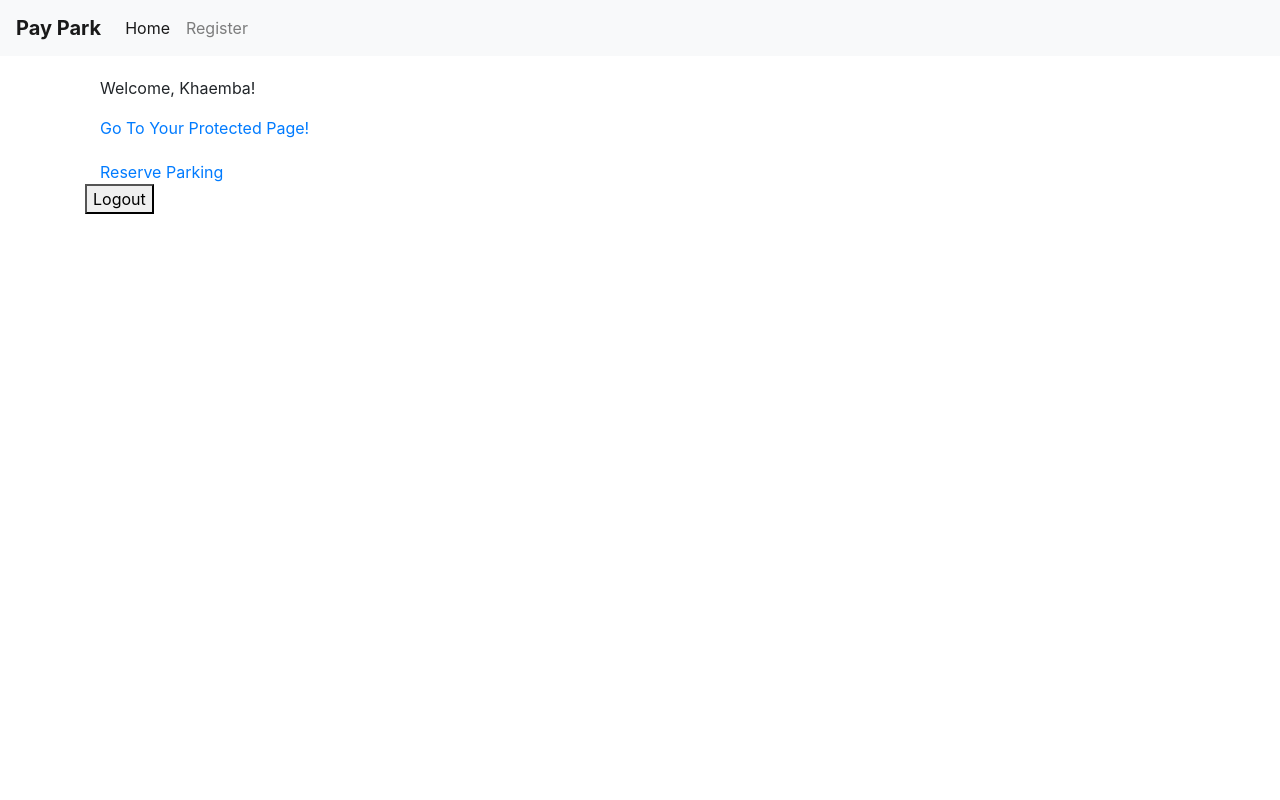
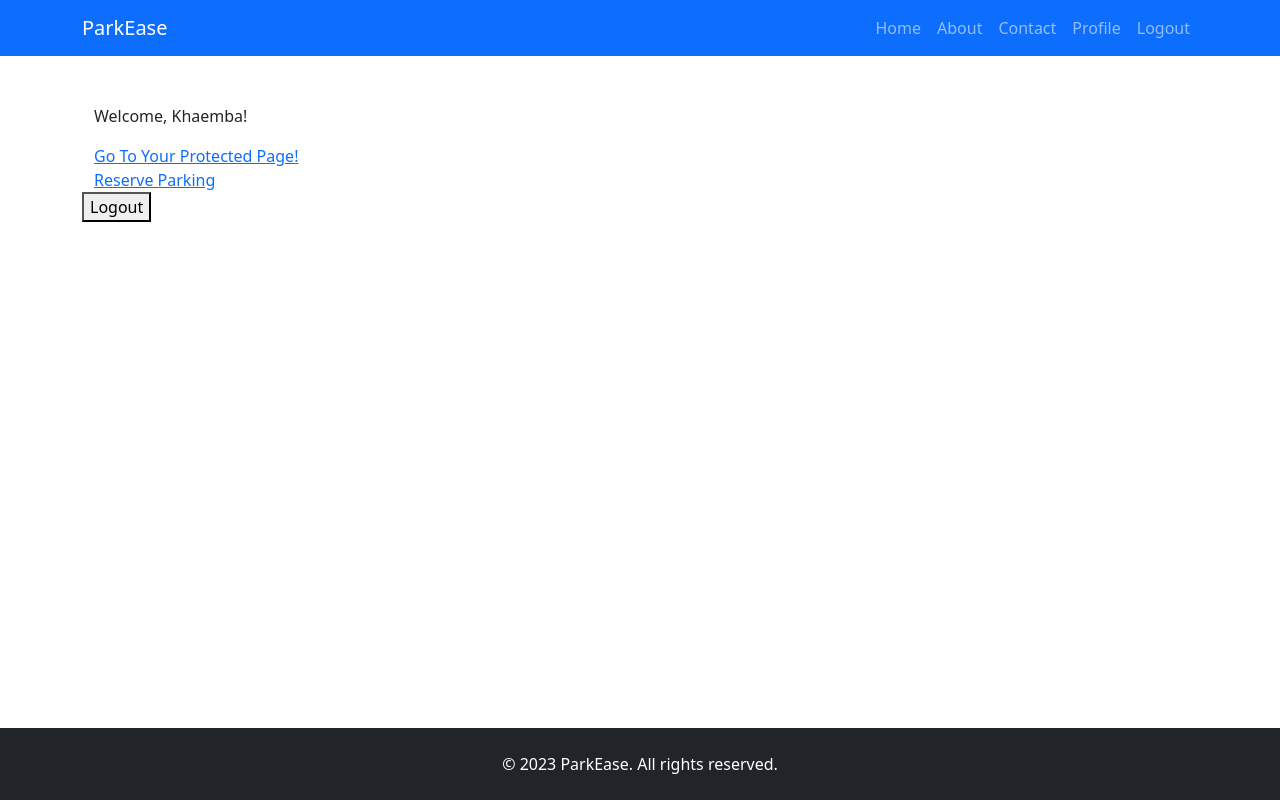
Before and after one commit to Muliro1/Pay_Park, a Django app: page /home/ in a window 1280 px wide. Run offline with Django 5.2, Linux system fonts and the light colour scheme; a user stored in the database is signed in; some libraries are stand-ins or nearby versions.

Commit message:
ft-UI/UX

```diff
--- a/parking/users/templates/base.html
+++ b/parking/users/templates/base.html
@@ -1,51 +1,75 @@
-<!-- templates/base.html -->
 <!DOCTYPE html>
-<html>
+<html lang="en">
 <head>
-    <title>{% block title %}Pay Park{% endblock %}</title>
     <meta charset="UTF-8">
     <meta name="viewport" content="width=device-width, initial-scale=1.0">
-    <link rel="stylesheet" href="https://maxcdn.bootstrapcdn.com/bootstrap/4.0.0/css/bootstrap.min.css">
-    <style>
-        body {
-            padding-top: 56px;
-        }
-        .navbar-brand {
-            font-weight: bold;
-        }
-        .container {
-            margin-top: 20px;
-        }
-    </style>
+    <title>{% block title %}Parking Spot Reservation{% endblock %}</title>
+    <link href="https://cdn.jsdelivr.net/npm/bootstrap@5.3.0/dist/css/bootstrap.min.css" rel="stylesheet">
 </head>
-<body>
-    <nav class="navbar navbar-expand-lg navbar-light bg-light fixed-top">
-        <a class="navbar-brand" href="#">Pay Park</a>
-        <button class="navbar-toggler" type="button" data-toggle="collapse" data-target="#navbarSupportedContent" aria-controls="navbarSupportedContent" aria-expanded="false" aria-label="Toggle navigation">
+<body class="d-flex flex-column min-vh-100">
+    <header>
+        <nav class="navbar navbar-expand-lg navbar-dark bg-primary">
+            <div class="container">
+                <a class="navbar-brand" href="{% url 'home' %}">ParkEase</a>
+                <button class="navbar-toggler" type="button" data-bs-toggle="collapse" data-bs-target="#navbarNav" aria-controls="navbarNav" aria-expanded="false" aria-label="Toggle navigation">
                     <span class="navbar-toggler-icon"></span>
                 </button>
-        <div class="collapse navbar-collapse" id="navbarSupportedContent">
-            <ul class="navbar-nav mr-auto">
-                <li class="nav-item active">
-                    <a class="nav-link" href="#">Home <span class="sr-only">(current)</span></a>
+                <div class="collapse navbar-collapse" id="navbarNav">
+                    <ul class="navbar-nav ms-auto">
+                        <li class="nav-item">
+                            <a class="nav-link" href="#">Home</a>
+                        </li>
+                        <li class="nav-item">
+                            <a class="nav-link" href="#">About</a>
+                        </li>
+                        <li class="nav-item">
+                            <a class="nav-link" href="#">Contact</a>
+                        </li>
+                        {% if user.is_authenticated %}
+                            <li class="nav-item">
+                                <a class="nav-link" href="#">Profile</a>
+                            </li>
+                            <li class="nav-item">
+                                <a class="nav-link" href="{% url 'logout' %}">Logout</a>
+                            </li>
+                        {% else %}
+                            <li class="nav-item">
+                                <a class="nav-link" href="{% url 'login' %}">Login</a>
                             </li>
                             <li class="nav-item">
                                 <a class="nav-link" href="{% url 'register' %}">Register</a>
                             </li>
-                {% if not user.is_authenticated %}
-                <li class="nav-item">
-                    <a class="nav-link" href="{% url 'login' %}">Login</a>
-                </li>
                         {% endif %}
                     </ul>
                 </div>
+            </div>
         </nav>
+    </header>
+
+    <main class="flex-grow-1 py-5">
         <div class="container">
             {% block content %}
+            <div class="row justify-content-center">
+                <div class="col-md-6">
+                    <div class="card shadow">
+                        <div class="card-body">
+                            <h2 class="card-title text-center mb-4">Reserve a Parking Spot</h2>
+
+                        </div>
+                    </div>
+                </div>
+            </div>
             {% endblock %}
         </div>
-    <script src="https://code.jquery.com/jquery-3.2.1.slim.min.js"></script>
-    <script src="https://cdnjs.cloudflare.com/ajax/libs/popper.js/1.12.9/umd/popper.min.js"></script>
-    <script src="https://maxcdn.bootstrapcdn.com/bootstrap/4.0.0/js/bootstrap.min.js"></script>
+    </main>
+
+    <footer class="bg-dark text-white py-4 mt-auto">
+        <div class="container text-center">
+            <p class="mb-0">&copy; 2023 ParkEase. All rights reserved.</p>
+        </div>
+    </footer>
+
+    <script src="https://cdn.jsdelivr.net/npm/bootstrap@5.3.0/dist/js/bootstrap.bundle.min.js"></script>
+    {% block extra_js %}{% endblock %}
 </body>
 </html>
```
Also changed, not shown: parking/parking/settings.py (+7 -0 lines), requirements.txt (+84 -2 lines), tailwind.config.js (added, +8 -0 lines), static/src/input.css (added). Lines whose indentation alone changed are shown as unchanged.
